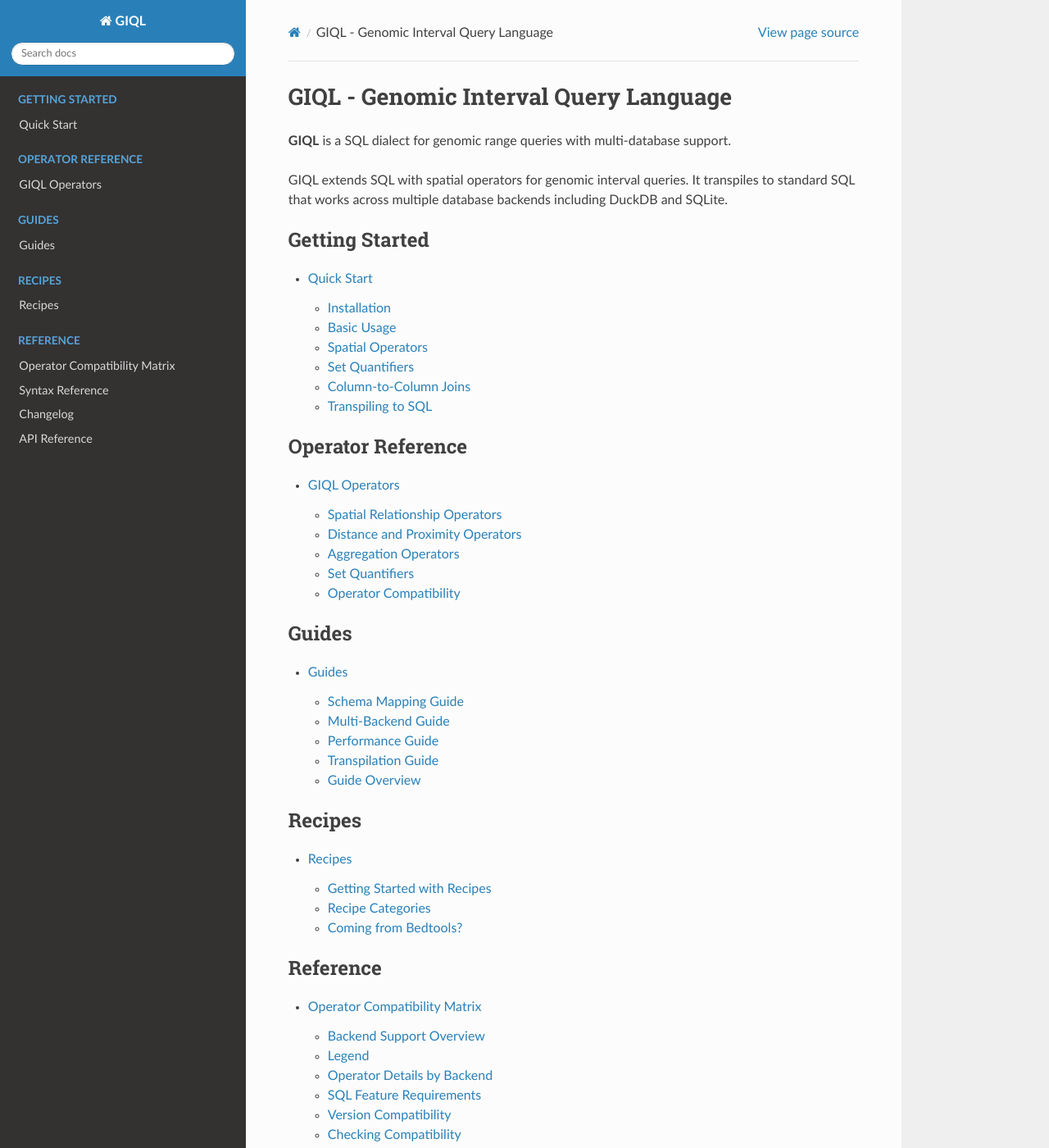
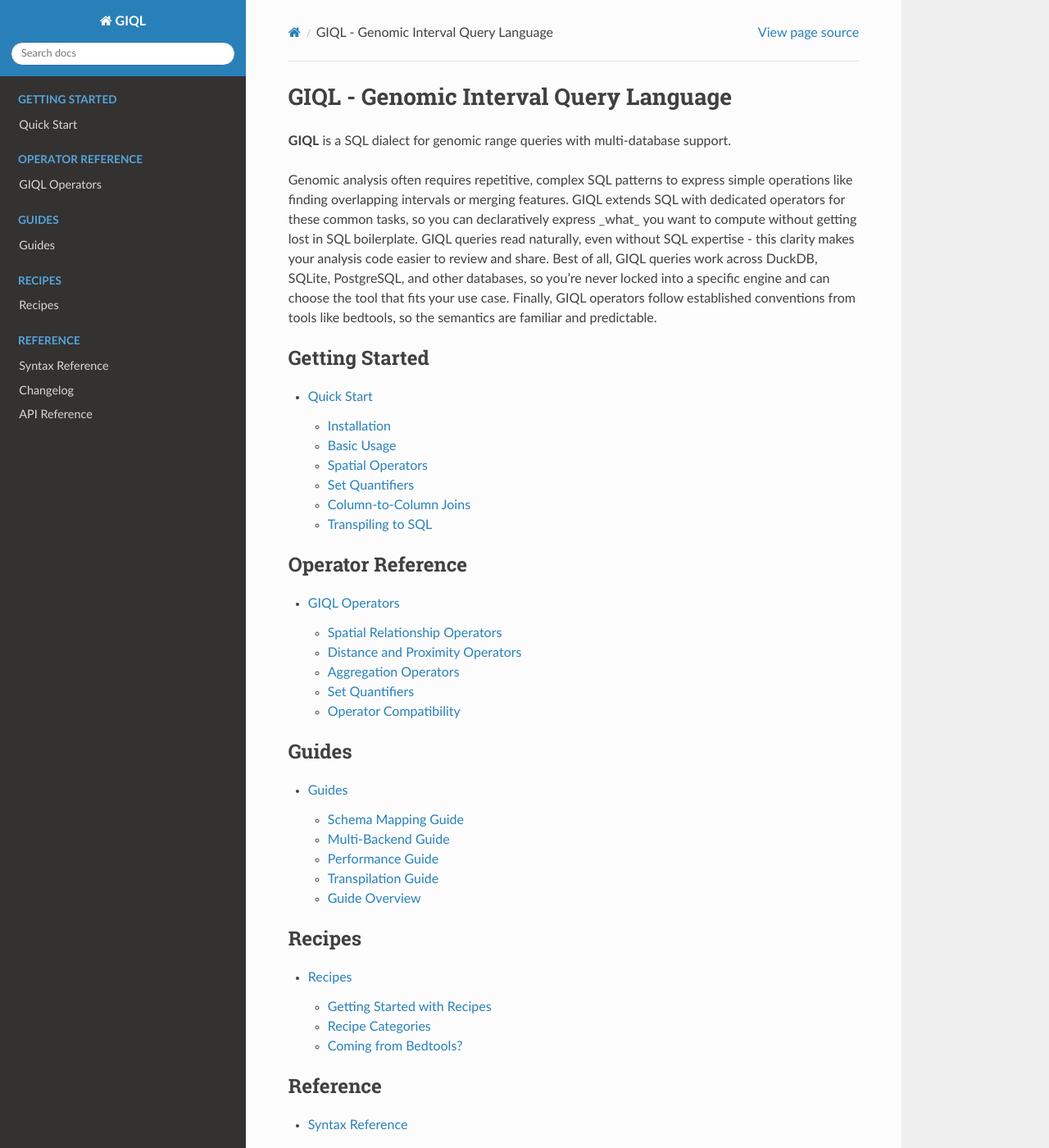
Before and after one commit to abdenlab/giql, a Sphinx documentation site: the page built from docs/index.rst, in a window 1280 px wide and 1400 px high. Shown: the whole window at 82% size. Built offline with Sphinx 7.4.7 and the Read the Docs theme 3.1.0, drawn with Linux system fonts in a browser that asks for light colours; some of the changed lines change nothing that is shown.

Commit message:
Remove operator compatibility matrix and update intro in docs

```diff
--- a/docs/index.rst
+++ b/docs/index.rst
@@ -3,8 +3,7 @@
 
 **GIQL** is a SQL dialect for genomic range queries with multi-database support.
 
-GIQL extends SQL with spatial operators for genomic interval queries. It transpiles
-to standard SQL that works across multiple database backends including DuckDB and SQLite.
+Genomic analysis often requires repetitive, complex SQL patterns to express simple operations like finding overlapping intervals or merging features. GIQL extends SQL with dedicated operators for these common tasks, so you can declaratively express _what_ you want to compute without getting lost in SQL boilerplate. GIQL queries read naturally, even without SQL expertise - this clarity makes your analysis code easier to review and share. Best of all, GIQL queries work across DuckDB, SQLite, PostgreSQL, and other databases, so you're never locked into a specific engine and can choose the tool that fits your use case. Finally, GIQL operators follow established conventions from tools like bedtools, so the semantics are familiar and predictable.
 
 .. toctree::
    :maxdepth: 2
@@ -34,7 +33,6 @@
    :maxdepth: 2
    :caption: Reference
 
-   reference/operator-matrix
    reference/syntax-reference
    reference/changelog
    api/index
--- a/docs/reference/operator-matrix.rst
+++ /dev/null
@@ -1,199 +0,0 @@
-Operator Compatibility Matrix
-=============================
-
-This reference shows which GIQL operators are supported by each database backend.
-
-Backend Support Overview
-------------------------
-
-.. list-table::
-   :header-rows: 1
-   :widths: 30 15 15 15 25
-
-   * - Operator
-     - DuckDB
-     - SQLite
-     - PostgreSQL
-     - Notes
-   * - **Spatial Operators**
-     -
-     -
-     -
-     -
-   * - INTERSECTS
-     - ✅
-     - ✅
-     - 🚧
-     -
-   * - CONTAINS
-     - ✅
-     - ✅
-     - 🚧
-     -
-   * - WITHIN
-     - ✅
-     - ✅
-     - 🚧
-     -
-   * - **Distance Operators**
-     -
-     -
-     -
-     -
-   * - DISTANCE
-     - ✅
-     - ✅
-     - 🚧
-     -
-   * - NEAREST
-     - ✅
-     - ⚠️
-     - 🚧
-     - SQLite: slower for large k
-   * - **Aggregation Operators**
-     -
-     -
-     -
-     -
-   * - CLUSTER
-     - ✅
-     - ✅
-     - 🚧
-     -
-   * - MERGE
-     - ✅
-     - ✅
-     - 🚧
-     -
-   * - **Set Quantifiers**
-     -
-     -
-     -
-     -
-   * - ANY
-     - ✅
-     - ✅
-     - 🚧
-     -
-   * - ALL
-     - ✅
-     - ✅
-     - 🚧
-     -
-
-Legend
-------
-
-.. list-table::
-   :widths: 10 90
-
-   * - ✅
-     - **Full support** - Operator works with full functionality
-   * - ⚠️
-     - **Partial support** - Operator works but with limitations
-   * - 🚧
-     - **Planned** - Support planned for future release
-   * - ❌
-     - **Not supported** - Operator not available for this backend
-
-Operator Details by Backend
----------------------------
-
-DuckDB
-~~~~~~
-
-All operators are fully supported on DuckDB. DuckDB is the recommended backend
-for most use cases due to its excellent analytical query performance.
-
-**Strengths:**
-
-- Efficient columnar storage
-- Parallel query execution
-- Full LATERAL join support (used by NEAREST)
-- Rich window function support (used by CLUSTER)
-
-SQLite
-~~~~~~
-
-All operators work on SQLite, with some performance considerations:
-
-**NEAREST operator:**
-
-- Works correctly but may be slower for large k values
-- Performance depends on table size and index availability
-- Consider using ``max_distance`` to limit search space
-
-**CLUSTER and MERGE:**
-
-- Full functionality
-- May be slower than DuckDB for very large datasets
-
-PostgreSQL (Planned)
-~~~~~~~~~~~~~~~~~~~~
-
-PostgreSQL support is planned for a future release. Expected to have full
-operator support.
-
-SQL Feature Requirements
-------------------------
-
-GIQL operators require certain SQL features from the underlying database:
-
-.. list-table::
-   :header-rows: 1
-   :widths: 30 70
-
-   * - SQL Feature
-     - Used By
-   * - Basic predicates (AND, OR, comparison)
-     - All spatial operators
-   * - CASE expressions
-     - DISTANCE, conditional logic
-   * - LATERAL joins
-     - NEAREST
-   * - Window functions
-     - CLUSTER
-   * - Aggregate functions
-     - MERGE, COUNT, etc.
-   * - Common Table Expressions (WITH)
-     - Complex queries, MERGE
-
-Version Compatibility
----------------------
-
-.. list-table::
-   :header-rows: 1
-   :widths: 25 25 50
-
-   * - Backend
-     - Minimum Version
-     - Notes
-   * - DuckDB
-     - 0.8.0+
-     - Recommended: latest stable
-   * - SQLite
-     - 3.25.0+
-     - Requires window function support
-   * - PostgreSQL
-     - 12+
-     - Planned
-
-Checking Compatibility
-----------------------
-
-Verify operator support at runtime:
-
-.. code-block:: python
-
-   from giql import GIQLEngine
-
-   with GIQLEngine(target_dialect="duckdb") as engine:
-       # Transpile a query to verify it works
-       try:
-           sql = engine.transpile("""
-               SELECT * FROM features
-               WHERE interval INTERSECTS 'chr1:1000-2000'
-           """)
-           print("INTERSECTS supported")
-       except Exception as e:
-           print(f"INTERSECTS not supported: {e}")
```
